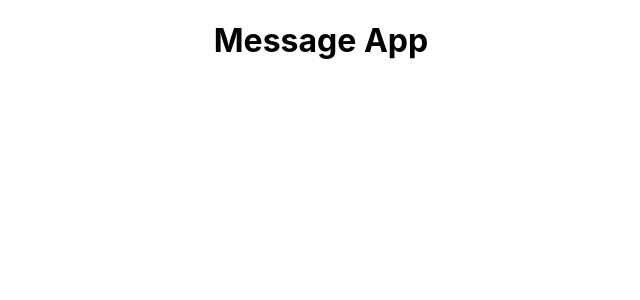
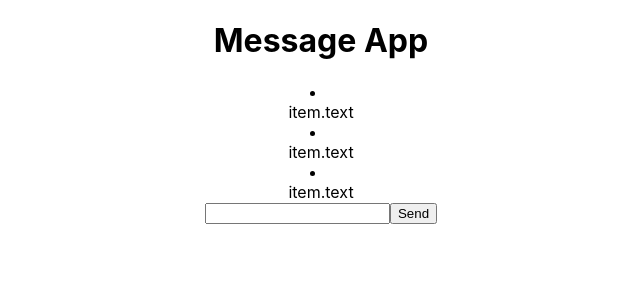
Before and after one commit to TommyEm/messaging-app, a React (Create React App) app: page / in a window 1280 px wide. Shown: the top 300 px of the page, without its empty margins (319-959 px from the left). Built offline with nearby package versions, Linux system fonts and the light colour scheme.

Commit message:
Created basic components

```diff
--- a/src/App.tsx
+++ b/src/App.tsx
@@ -1,11 +1,35 @@
-import React from 'react';
+import * as React from 'react';
+
+import { Button } from './components/button/Button';
+import { List } from './components/list/List';
+import { Textarea } from './components/textarea/Textarea';
 import './App.css';
+
+
+const fakeData = [
+	{
+		text: 'Lorem',
+		private: true,
+	},
+	{
+		text: 'Lorem',
+		private: true,
+	},
+	{
+		text: 'Lorem',
+		private: true,
+	},
+];
 
 function App() {
 	return (
 		<div className="App">
 			<h1>Message App</h1>
 
+			<List items={fakeData} />
+
+			<Textarea />
+			<Button>Send</Button>
 		</div>
 	);
 }
--- /dev/null
+++ b/src/components/button/Button.tsx
@@ -0,0 +1,13 @@
+import * as React from 'react';
+
+
+interface IButton {
+}
+
+export const Button: React.FC<IButton> = ({ children }) => {
+	return (
+		<button className='Button'>
+			{children}
+		</button>
+	)
+};
--- /dev/null
+++ b/src/components/list/List.tsx
@@ -0,0 +1,26 @@
+import * as React from 'react';
+
+import { Message } from '../message/Message';
+
+
+interface IList {
+	items: React.ReactNode[];
+}
+
+export const List: React.FC<IList> = ({ items }) => {
+	const listItems = items.map((item: any, i: number) => {
+		return (
+			<li key={i} className='ListItem'>
+				<Message>
+					item.text
+				</Message>
+			</li>
+		)
+	})
+
+	return (
+		<div className='List'>
+			{listItems}
+		</div>
+	)
+};
--- /dev/null
+++ b/src/components/message/Message.tsx
@@ -0,0 +1,13 @@
+import * as React from 'react';
+
+
+interface IMessage {
+}
+
+export const Message: React.FC<IMessage> = ({ children }) => {
+	return (
+		<div className='Message'>
+			{children}
+		</div>
+	)
+};
--- /dev/null
+++ b/src/components/textarea/Textarea.tsx
@@ -0,0 +1,14 @@
+import * as React from 'react';
+
+
+interface ITextarea {
+}
+
+export const Textarea: React.FC<ITextarea> = ({ children }) => {
+	return (
+		<input
+			className='Textarea'
+			type='textarea'
+		/>
+	)
+};
--- a/src/index.tsx
+++ b/src/index.tsx
@@ -1,4 +1,4 @@
-import React from 'react';
+import * as React from 'react';
 import ReactDOM from 'react-dom';
 import './index.css';
 import App from './App';
```
Also changed, not shown: 2 other files (tests, documents, lock files or other folders).
